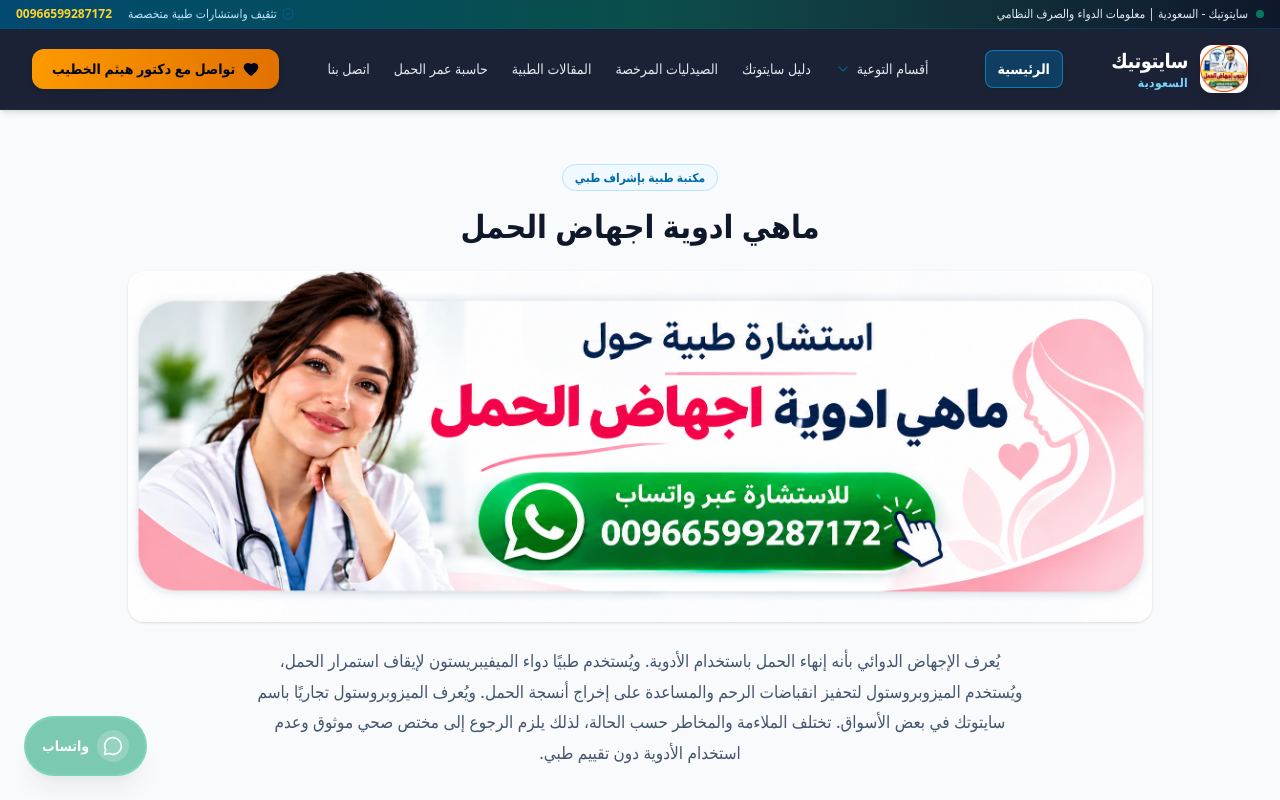
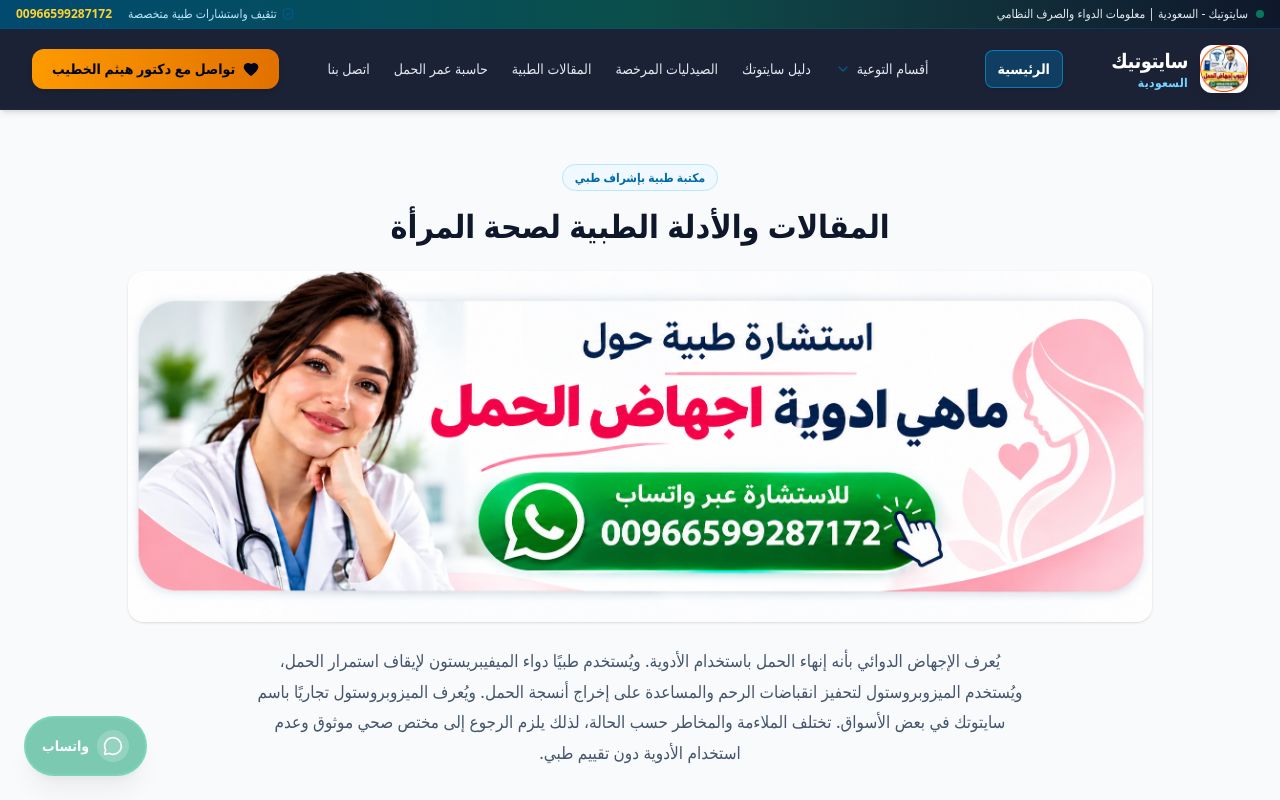
Before and after one commit to femseha/femseha, a React (Vite) app: page /articles in a window 1280 px wide. Shown: the top 800 px of the page. Built offline with nearby package versions, Linux system fonts and the light colour scheme.

Commit message:
Clarify medical library heading for search intent

```diff
--- a/src/pages/ArticlesPage.tsx
+++ b/src/pages/ArticlesPage.tsx
@@ -42,7 +42,7 @@ export default function ArticlesPage() {
       <div className="max-w-6xl mx-auto">
         <div className="text-center mb-10">
           <span className="text-xs font-bold text-sky-700 bg-sky-50 border border-sky-200 px-3 py-1 rounded-full">مكتبة طبية بإشراف طبي</span>
-          <h1 className="text-3xl sm:text-4xl font-black text-slate-900 mt-3 mb-3">ماهي ادوية اجهاض الحمل</h1>
+          <h1 className="text-3xl sm:text-4xl font-black text-slate-900 mt-3 mb-3">المقالات والأدلة الطبية لصحة المرأة</h1>
           <img src="/images/uploads/ماهي-ادوية-اجهاض-الحمل.png" alt="ماهي ادوية اجهاض الحمل — معلومات طبية وتوعية عبر واتساب" width="1200" height="678" className="w-full max-w-5xl mx-auto mt-6 mb-6 rounded-2xl shadow-sm object-cover" fetchPriority="high" />
           <p className="text-slate-600 max-w-3xl mx-auto text-sm sm:text-base leading-7">يُعرف الإجهاض الدوائي بأنه إنهاء الحمل باستخدام الأدوية. ويُستخدم طبيًا دواء الميفيبريستون لإيقاف استمرار الحمل، ويُستخدم الميزوبروستول لتحفيز انقباضات الرحم والمساعدة على إخراج أنسجة الحمل. ويُعرف الميزوبروستول تجاريًا باسم سايتوتك في بعض الأسواق. تختلف الملاءمة والمخاطر حسب الحالة، لذلك يلزم الرجوع إلى مختص صحي موثوق وعدم استخدام الأدوية دون تقييم طبي.</p>
         </div>
```
